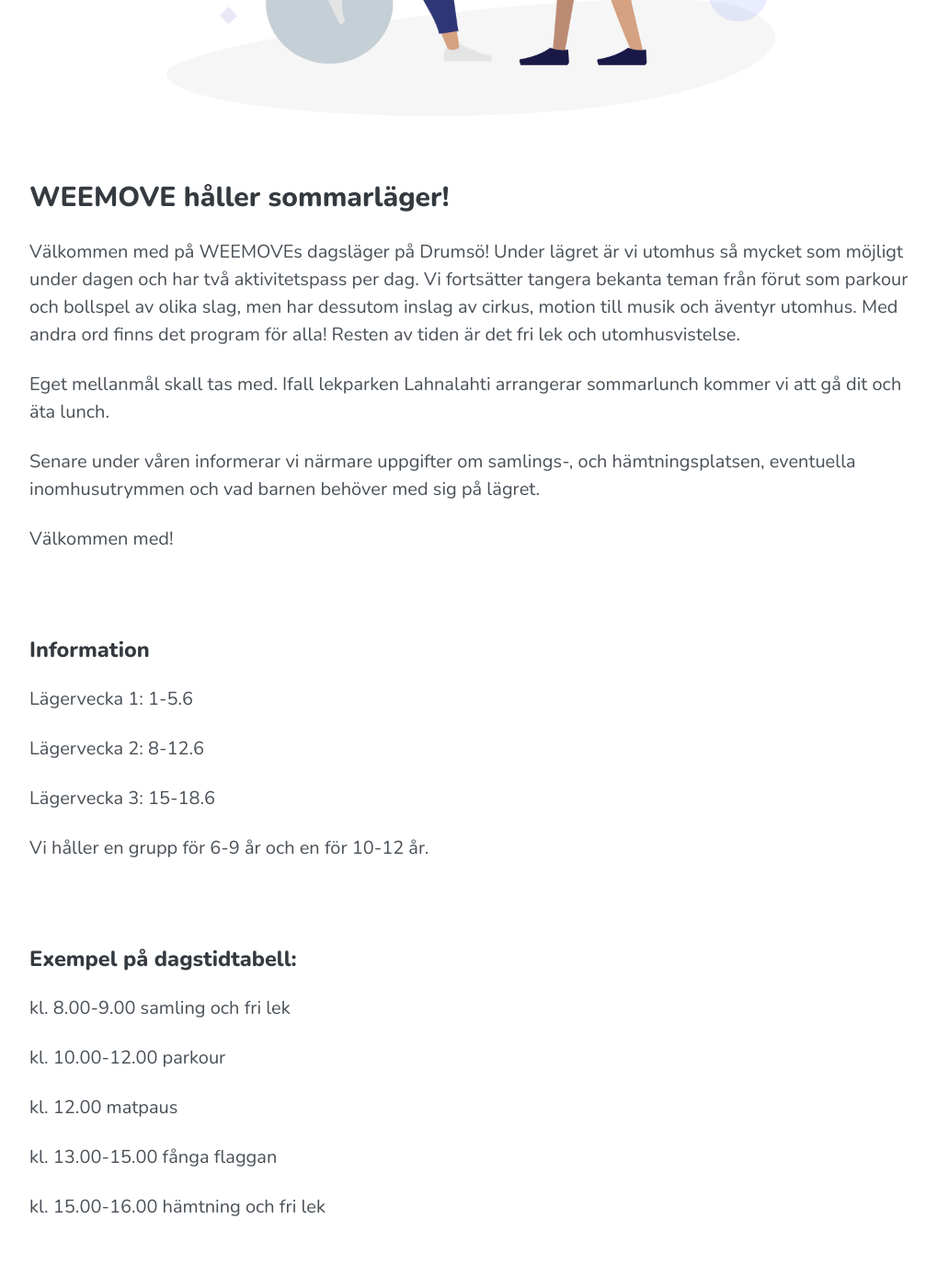
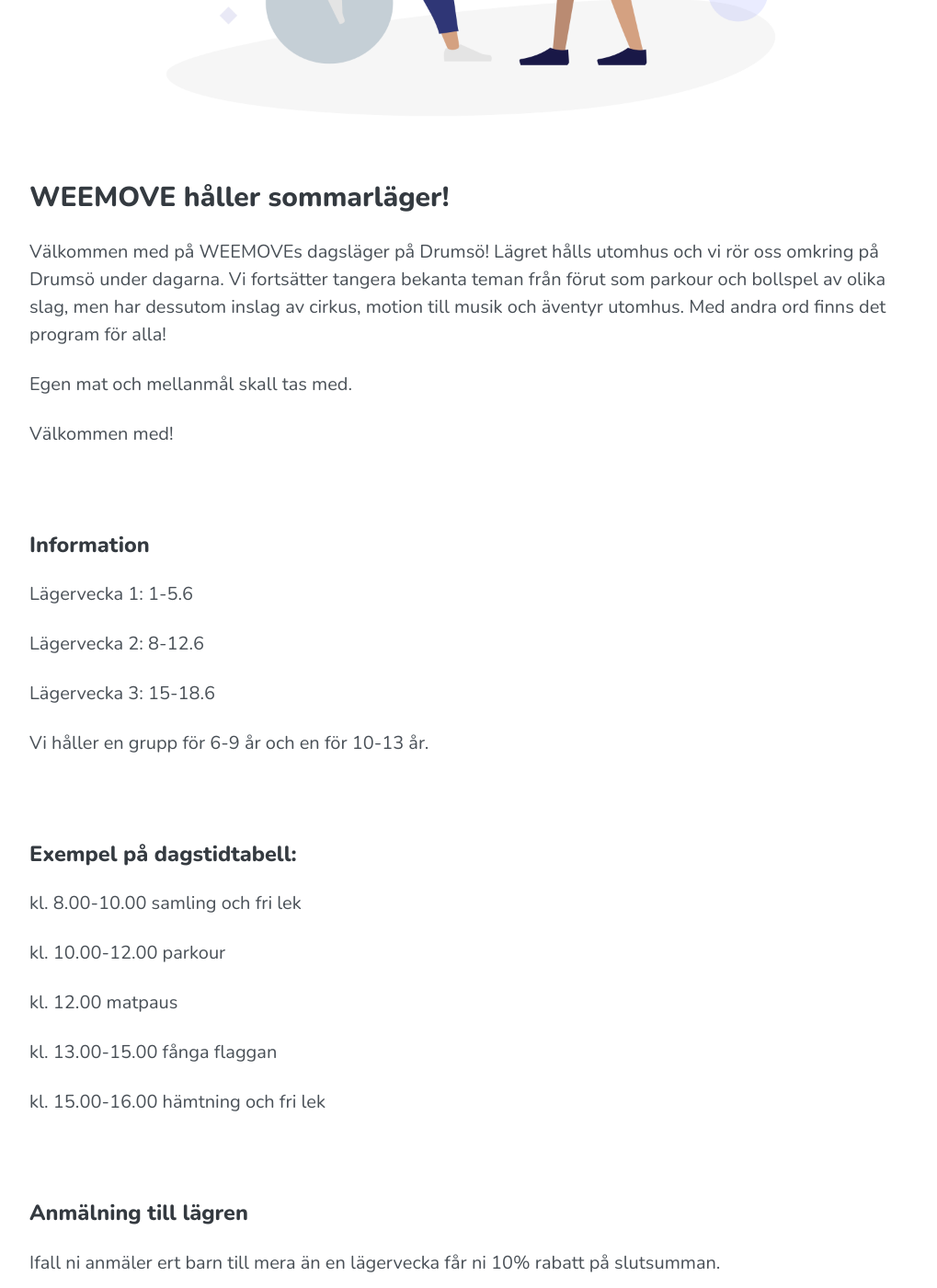
Before and after one commit to Funktum/weemove, a Jekyll site: the page built from _pages/dagslager.md, in a window 1280 px wide and 1400 px high, scrolled down 589 px. Shown: the whole window at 92% size, without its empty margins (128-1147 px from the left). Built offline with Jekyll 4.4.1, drawn with Linux system fonts in a browser that asks for light colours; a script that is not in the unit is left out.

Commit message:
Update dagslager.md

```diff
--- a/_pages/dagslager.md
+++ b/_pages/dagslager.md
@@ -7,11 +7,9 @@
 
 
 ## WEEMOVE håller sommarläger!
-Välkommen med på WEEMOVEs dagsläger på Drumsö! Under lägret är vi utomhus så mycket som möjligt under dagen och har två aktivitetspass per dag. Vi fortsätter tangera bekanta teman från förut som parkour och bollspel av olika slag, men har dessutom inslag av cirkus, motion till musik och äventyr utomhus. Med andra ord finns det program för alla! Resten av tiden är det fri lek och utomhusvistelse.
+Välkommen med på WEEMOVEs dagsläger på Drumsö! Lägret hålls utomhus och vi rör oss omkring på Drumsö under dagarna. Vi fortsätter tangera bekanta teman från förut som parkour och bollspel av olika slag, men har dessutom inslag av cirkus, motion till musik och äventyr utomhus. Med andra ord finns det program för alla!
 
-Eget mellanmål skall tas med. Ifall lekparken Lahnalahti arrangerar sommarlunch kommer vi att gå dit och äta lunch.
-
-Senare under våren informerar vi närmare uppgifter om samlings-, och hämtningsplatsen, eventuella inomhusutrymmen och vad barnen behöver med sig på lägret.
+Egen mat och mellanmål skall tas med.
 
 Välkommen med!
 
@@ -25,14 +23,14 @@
 
 Lägervecka 3: 15-18.6
 
-Vi håller en grupp för 6-9 år och en för 10-12 år.
+Vi håller en grupp för 6-9 år och en för 10-13 år.
 
 ---
 
 
 ### Exempel på dagstidtabell:
 
-kl. 8.00-9.00 samling och fri lek
+kl. 8.00-10.00 samling och fri lek
 
 kl. 10.00-12.00 parkour
 
```
